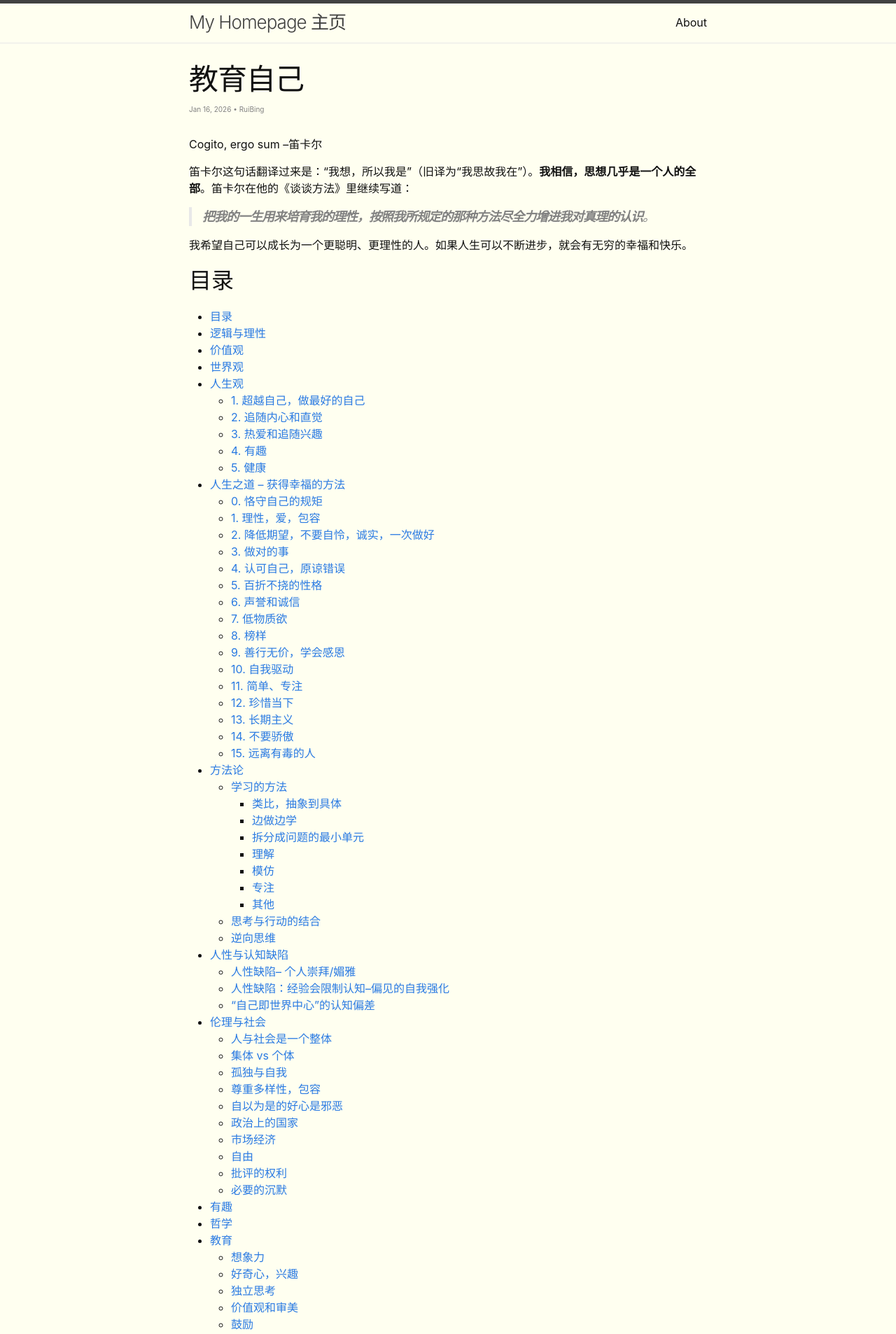
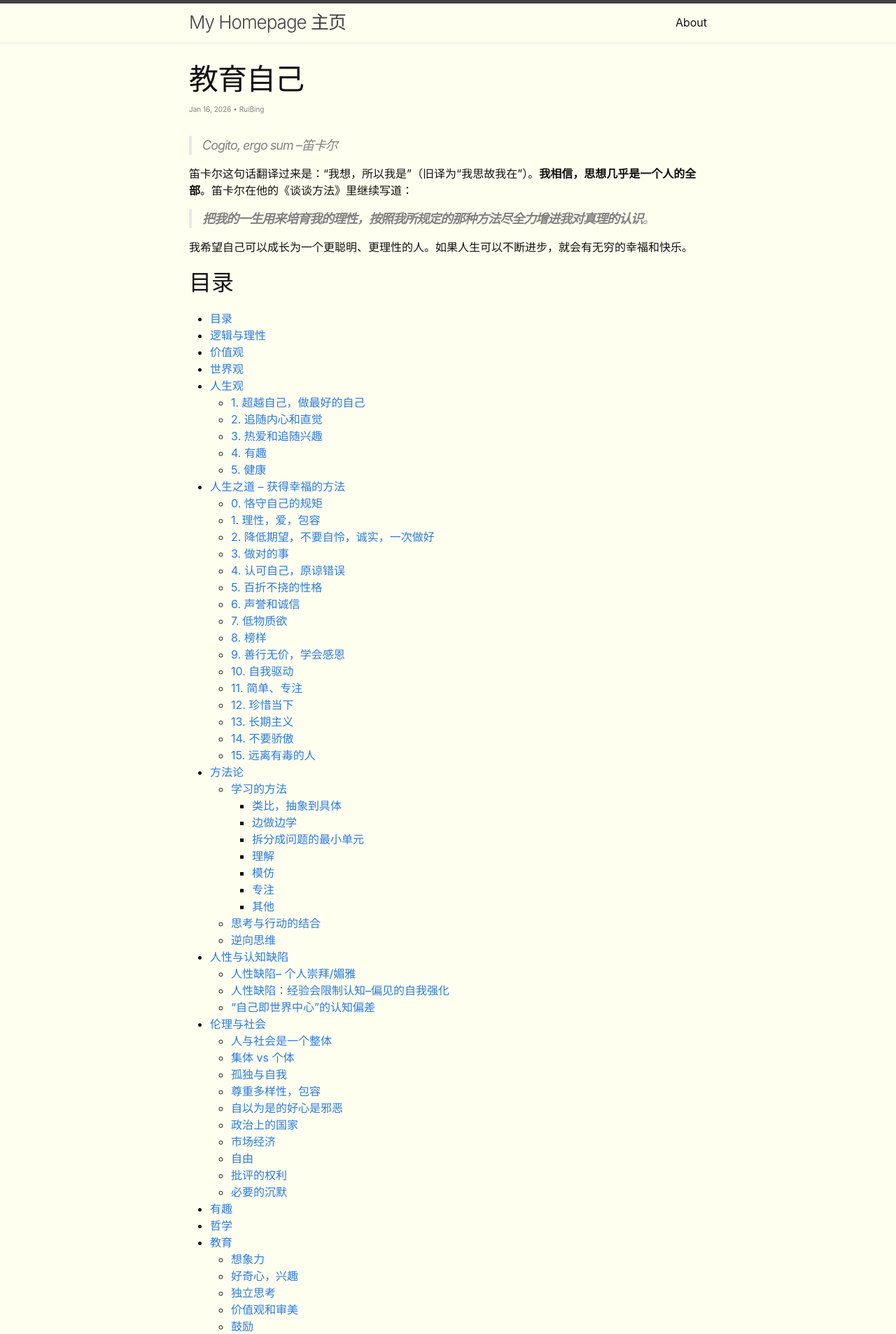
Before and after one commit to crb912/crb912.github.io, a Jekyll site: the page built from _posts/2026-01-16-Self-education.md, in a window 1280 px wide. Shown: the top 1906 px of the page at 70% size. Built offline with Jekyll 4.4.1, drawn with Linux system fonts in a browser that asks for light colours.

```diff
--- a/_posts/2026-01-16-Self-education.md
+++ b/_posts/2026-01-16-Self-education.md
@@ -7,7 +7,7 @@ category: life
 top: true
 ---
 
-Cogito, ergo sum --笛卡尔
+> Cogito, ergo sum --笛卡尔
 
 笛卡尔这句话翻译过来是：“我想，所以我是”（旧译为“我思故我在”）。**我相信，思想几乎是一个人的全部**。笛卡尔在他的《谈谈方法》里继续写道：
 
```
